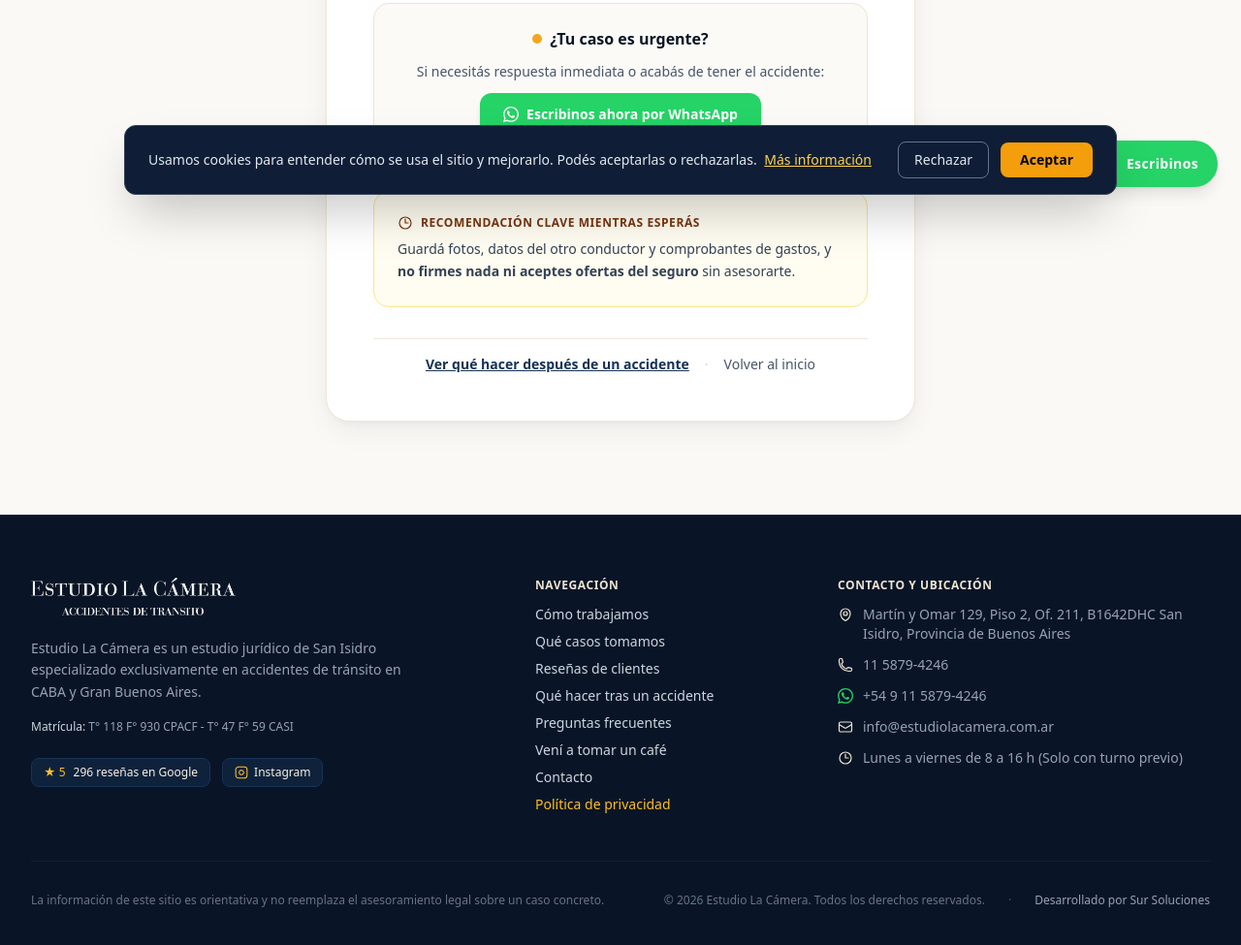
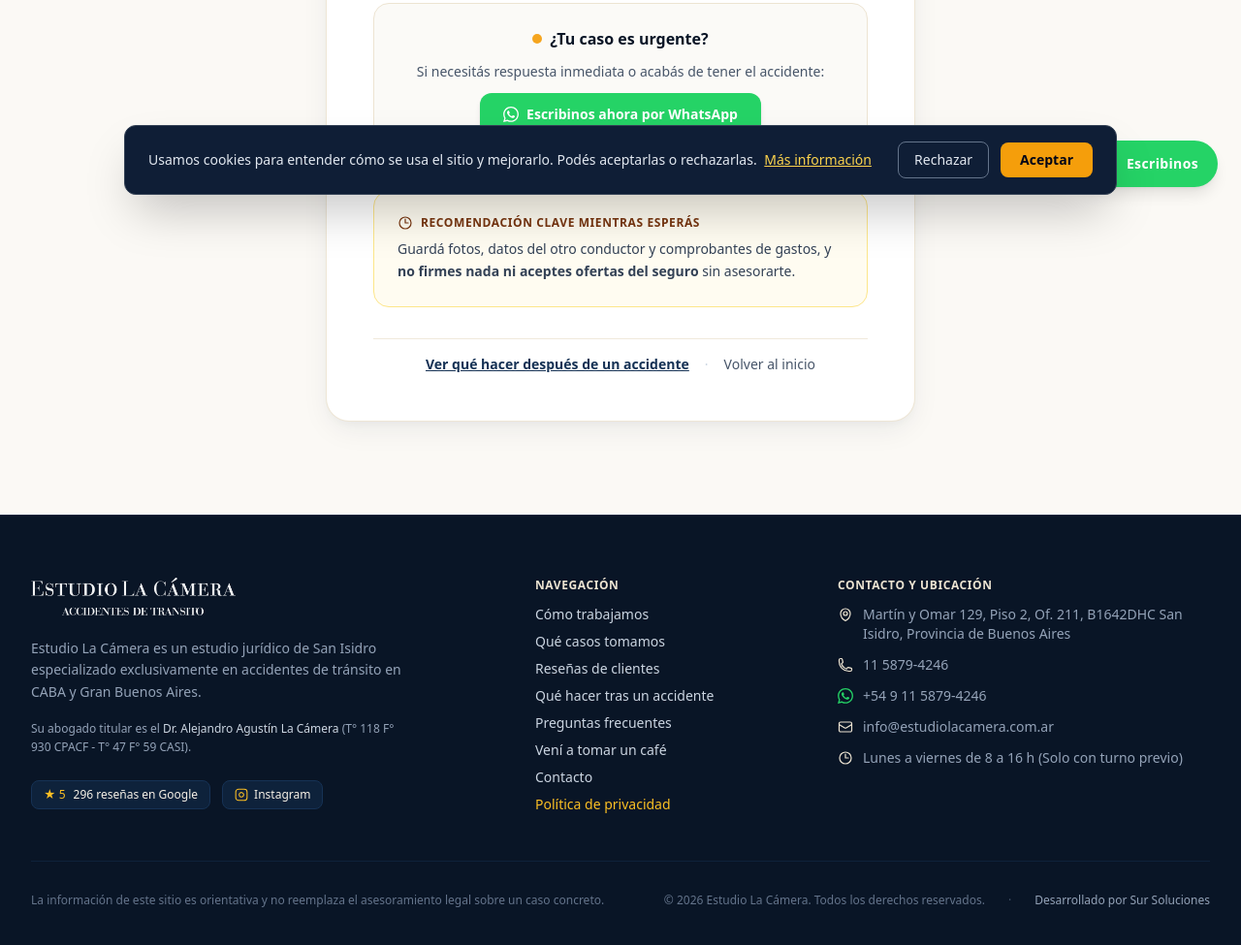
Before and after one commit to AndyAmu/LaCamera, an Astro site: page /gracias in a window 1280 px wide. Shown: the part 583-1558 px from the top of the page at 97% size. Built offline with nearby package versions, Linux system fonts and the light colour scheme; Astro itself is replaced by a stand-in of ours.

Commit message:
fix(copy): update FAQs zone coverage, remove coffee line, deduplicate reviews, and add titular lawyer to footer

```diff
--- a/public/llms.txt
+++ b/public/llms.txt
@@ -7,7 +7,7 @@
 - Teléfono y WhatsApp: 11 5879-4246
 - Email: info@estudiolacamera.com.ar
 - Horario: lunes a viernes de 8 a 16 h. Reuniones en el estudio con turno previo.
-- Zona: CABA y Gran Buenos Aires (San Miguel, José C. Paz, San Isidro, Vicente López, San Martín y Moreno)
+- Zona: CABA y todo Gran Buenos Aires
 - Instagram: https://www.instagram.com/estudiolacamera/
 
 ## Casos que atiende
--- a/src/components/Footer.astro
+++ b/src/components/Footer.astro
@@ -26,8 +26,8 @@ const currentYear = new Date().getFullYear();
         <p class="text-sm text-slate-400 leading-relaxed max-w-sm">
           {siteData.officialDefinition}
         </p>
-        <p class="text-xs text-slate-400">
-          <span class="text-slate-300 font-medium">Matrícula:</span> {siteData.matricula}
+        <p class="text-xs text-slate-400 leading-relaxed max-w-sm">
+          Su abogado titular es el <span class="text-slate-300 font-medium">{siteData.abogadoTitular}</span> ({siteData.matricula}).
         </p>
         <div class="pt-2 flex flex-wrap items-center gap-3">
           <a
--- a/src/config/siteData.ts
+++ b/src/config/siteData.ts
@@ -59,6 +59,7 @@ export const siteData = {
   name: "Estudio La Cámera",
   specialty: "Accidentes de tránsito",
   domain: "https://estudiolacamera.com.ar",
+  abogadoTitular: "Dr. Alejandro Agustín La Cámera",
   matricula: "T° 118 F° 930 CPACF - T° 47 F° 59 CASI",
   trayectoria: "20 años",
   instagram: "https://www.instagram.com/estudiolacamera/",
@@ -109,9 +110,9 @@ export const siteData = {
     alt: "Estudio La Cámera – Abogados especialistas en accidentes de tránsito",
   },
   meta: {
-    title: "Abogados de accidentes de tránsito en CABA y Gran Buenos Aires Zona Norte | Estudio La Cámera",
-    description: "Abogados de accidentes de tránsito en San Miguel, José C. Paz, CABA y San Isidro. Consulta sin cargo, honorarios a resultado y cobro por transferencia a tu cuenta.",
-    ogTitle: "Estudio La Cámera – Abogados de accidentes de tránsito en CABA y Gran Buenos Aires Zona Norte",
+    title: "Abogados de accidentes de tránsito en CABA y Gran Buenos Aires | Estudio La Cámera",
+    description: "Abogados de accidentes de tránsito en CABA y todo Gran Buenos Aires. Consulta sin cargo, honorarios a resultado y cobro por transferencia a tu cuenta.",
+    ogTitle: "Estudio La Cámera – Abogados de accidentes de tránsito en CABA y Gran Buenos Aires",
     ogDescription: "¿Tuviste un accidente? Consulta sin cargo, honorarios a resultado y cobro por transferencia a tu cuenta. ★ 5,0 en Google.",
     ogImage: "/images/og-estudio-la-camera.jpg",
   },
@@ -280,15 +281,6 @@ export const siteData = {
       url: "https://maps.app.goo.gl/5dAosuXVSH7Qpp3a9",
     },
     {
-      id: "g-rev-7",
-      name: "Graciela Amarilla",
-      rating: 5,
-      date: "Hace 4 meses",
-      initials: "GA",
-      text: "Quiero agradecer al Dr Alejandro Lacamera por su profesionalismo, compromiso y acompañamiento durante todo el proceso judicial. Gracias a su dedicación y excelente trabajo, el juicio ha concluido favorablemente y ahora solo resta esperar la próxima fecha de cobro. Siempre se mostró atento, claro en sus explicaciones y dispuesto a responder cada consulta, brindando tranquilidad y confianza en cada etapa.",
-      url: "https://maps.app.goo.gl/at3Uih6rdXe8mEvj7",
-    },
-    {
       id: "g-rev-8",
       name: "Jose Luis Caza",
       rating: 5,
@@ -415,7 +407,7 @@ export const siteData = {
           id: "que-tipos-de-accidentes-atienden",
           question: "¿Qué tipos de accidentes atienden?",
           paragraphs: [
-            "En Estudio La Cámera atendemos exclusivamente accidentes de tránsito: choques entre autos, peatones atropellados, accidentes en moto, bicicleta o monopatín, lesiones en colectivos, trenes, subte, taxis y autos de aplicación, reclamos a aseguradoras y reclamos a particulares sin seguro. Trabajamos en CABA y Gran Buenos Aires: San Miguel, José C. Paz, San Isidro, Vicente López, San Martín y Moreno.",
+            "En Estudio La Cámera atendemos exclusivamente accidentes de tránsito: choques entre autos, peatones atropellados, accidentes en moto, bicicleta o monopatín, lesiones en colectivos, trenes, subte, taxis y autos de aplicación, reclamos a aseguradoras y reclamos a particulares sin seguro. Trabajamos en CABA y todo Gran Buenos Aires.",
             "Si tu caso no entra en esta lista, consultanos igual: te decimos sin cargo si tenés reclamo.",
           ],
         },
@@ -469,7 +461,6 @@ export const siteData = {
           question: "¿La consulta tiene costo?",
           paragraphs: [
             "No. En Estudio La Cámera la consulta es sin cargo y sin compromiso. Nos contás qué pasó por WhatsApp, por teléfono o en una reunión en el estudio con turno previo, analizamos tu caso y te decimos si tenés derecho a reclamar y cómo seguir. Recién después decidís si querés avanzar.",
-            "Si preferís conocernos en persona, te esperamos en el estudio, en San Isidro: el café corre por nuestra cuenta.",
           ],
         },
         {
@@ -484,7 +475,7 @@ export const siteData = {
           id: "donde-esta-el-estudio-y-en-que-zonas-atienden",
           question: "¿Dónde está el estudio y en qué zonas atienden?",
           paragraphs: [
-            "Estudio La Cámera está en Martín y Omar 129, Piso 2, Oficina 211, San Isidro, Provincia de Buenos Aires. Atendemos casos de accidentes de tránsito en CABA y Gran Buenos Aires: San Miguel, José C. Paz, San Isidro, Vicente López, San Martín y Moreno. También podés hacer tu consulta por WhatsApp o por teléfono.",
+            "Estudio La Cámera está en Martín y Omar 129, Piso 2, Oficina 211, San Isidro, Provincia de Buenos Aires. Atendemos casos de accidentes de tránsito en CABA y todo Gran Buenos Aires. También podés hacer tu consulta por WhatsApp o por teléfono.",
             "Atendemos de lunes a viernes de 8 a 16 h. Las reuniones en el estudio son con turno previo.",
           ],
         },
--- a/src/layouts/Layout.astro
+++ b/src/layouts/Layout.astro
@@ -47,6 +47,10 @@ const schemaGraph = isHome
           email: siteData.email,
           hasMap: siteData.googleMapsUrl,
           sameAs: [siteData.instagram],
+          founder: {
+            "@type": "Person",
+            name: siteData.abogadoTitular,
+          },
           priceRange: "Honorarios a resultado",
           address: {
             "@type": "PostalAddress",
```
